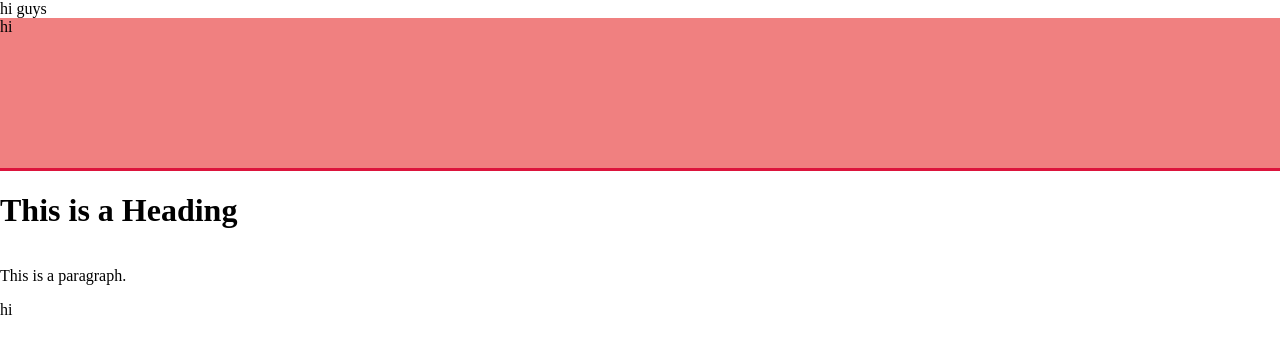
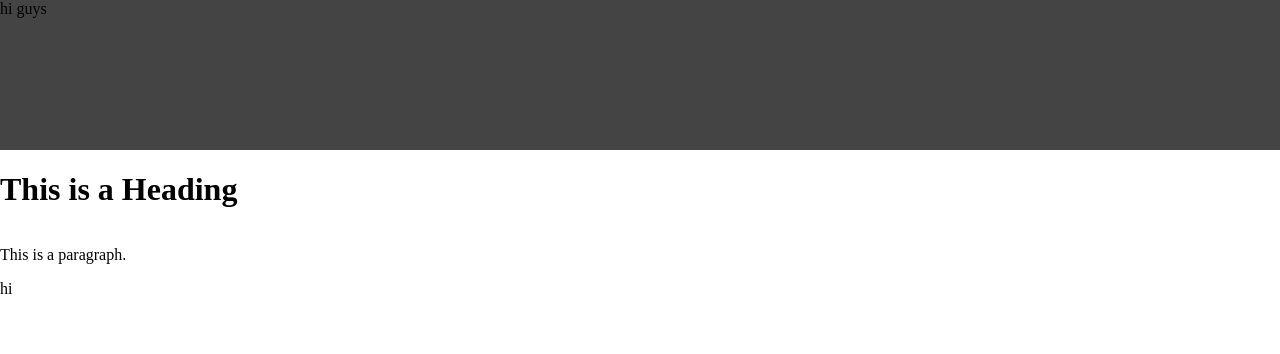
Before and after one commit to cakiya/cakiya.github.io, a plain HTML site: page index.html in a window 1280 px wide. Drawn offline with Linux system fonts and the light colour scheme.

Commit message:
globalnav

```diff
--- a/index.css
+++ b/index.css
@@ -14,17 +14,10 @@ body {
     flex-direction: column;
 }
 
-
 #globalnav {
     background-color: var(--globalnav-background);
-}
-
-
-
-#top {
-    background-color: LightCoral;
     height: 150px;
-    border-bottom: 3px solid Crimson;
+    /* border-bottom: 3px solid Crimson; */
 }
 
 #pagewrap {
--- a/index.html
+++ b/index.html
@@ -6,12 +6,8 @@
 </head>
 <body>
 
-<div id="#globalnav">
-hi guys
-</div>
-
-<div id="top">
-    hi
+<div id="globalnav">
+    hi guys
 </div>
 <h1>This is a Heading</h1>
 <p>This is a paragraph.</p>
```
